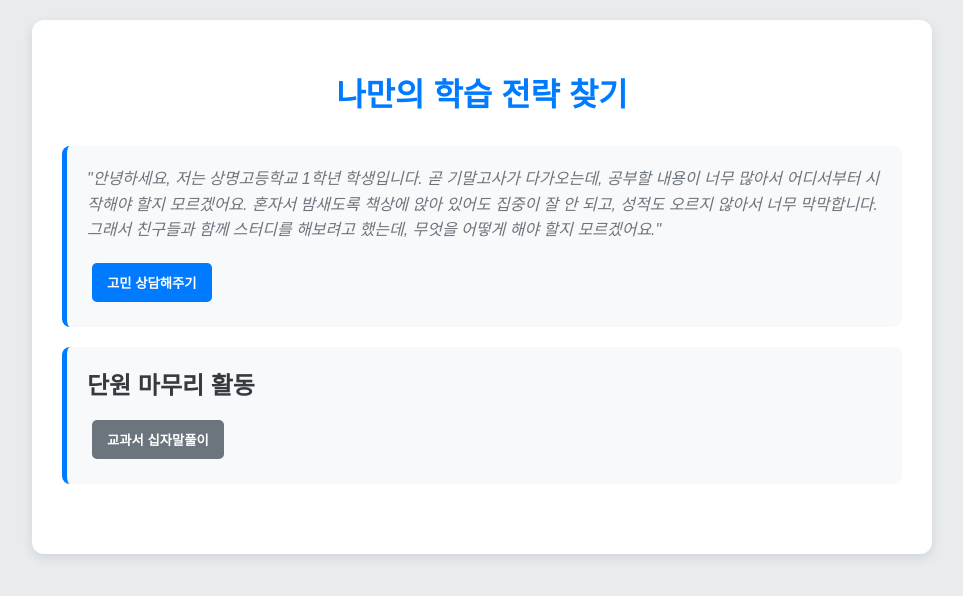
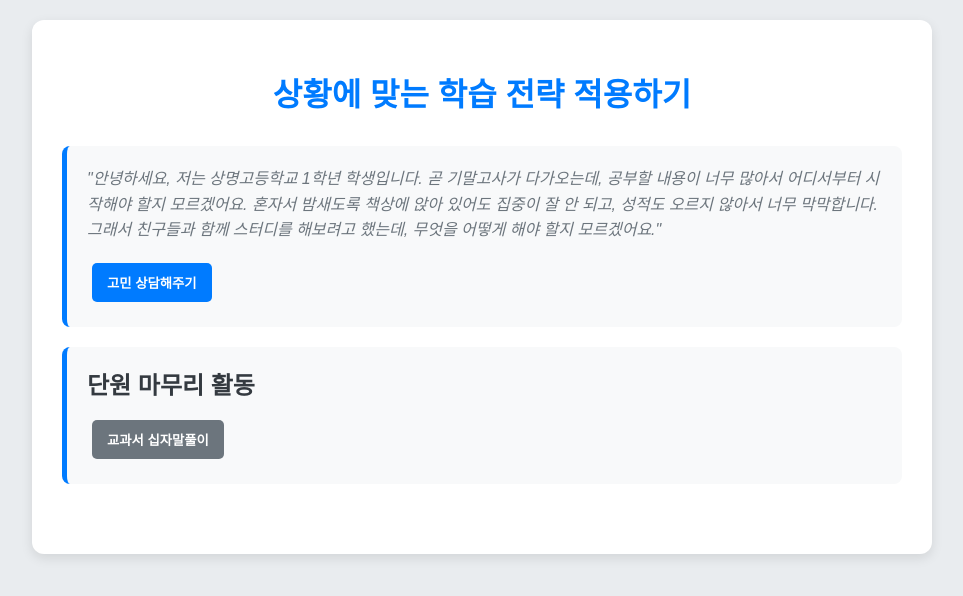
Before and after one commit to Edu-ChiChi/MyGameProject, a plain HTML site: page index.html in a window 1280 px wide. Shown: the whole page, without its empty margins (158-1121 px from the left). Drawn offline with Linux system fonts and the light colour scheme.

Commit message:
README 최종 업데이트 및 학습목표 재설정하여 게임 중간 타이틀 수정

```diff
--- a/index.html
+++ b/index.html
@@ -11,7 +11,7 @@
     <main class="game-container">
 
         <section id="initial-problem-area" class="screen">
-            <h1>나만의 학습 전략 찾기</h1>
+            <h1>상황에 맞는 학습 전략 적용하기</h1>
             <div class="problem-box">
                 <p>"안녕하세요, 저는 상명고등학교 1학년 학생입니다. 곧 기말고사가 다가오는데, 공부할 내용이 너무 많아서 어디서부터 시작해야 할지 모르겠어요. 혼자서 밤새도록 책상에 앉아 있어도 집중이 잘 안 되고, 성적도 오르지 않아서 너무 막막합니다. 그래서 친구들과 함께 스터디를 해보려고 했는데, 무엇을 어떻게 해야 할지 모르겠어요."</p>
                 <button id="consult-button" class="action-button primary">고민 상담해주기</button>
```
